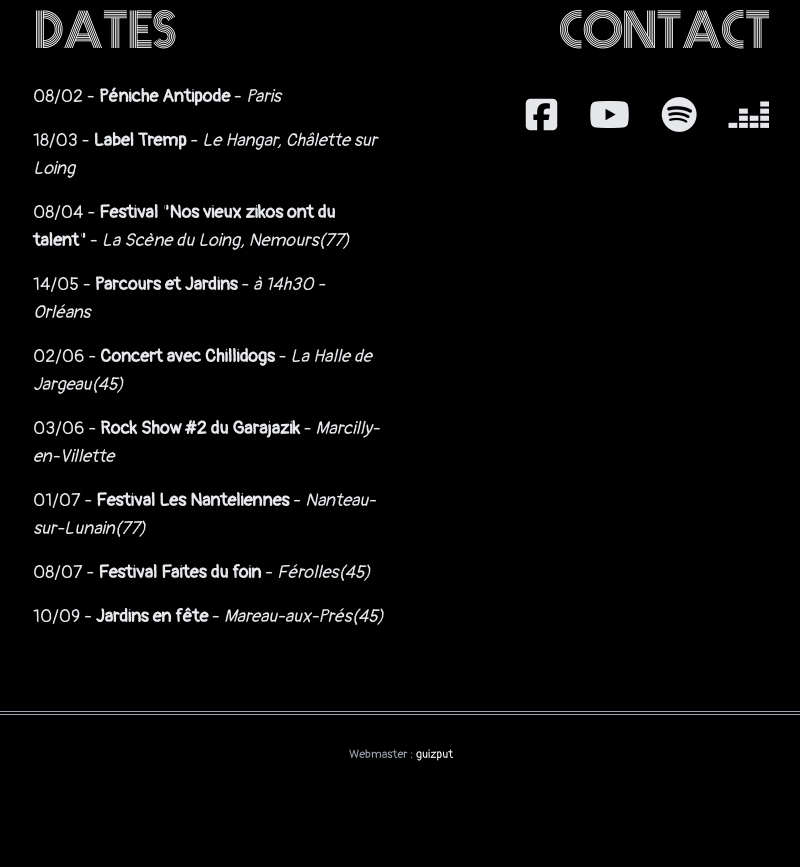
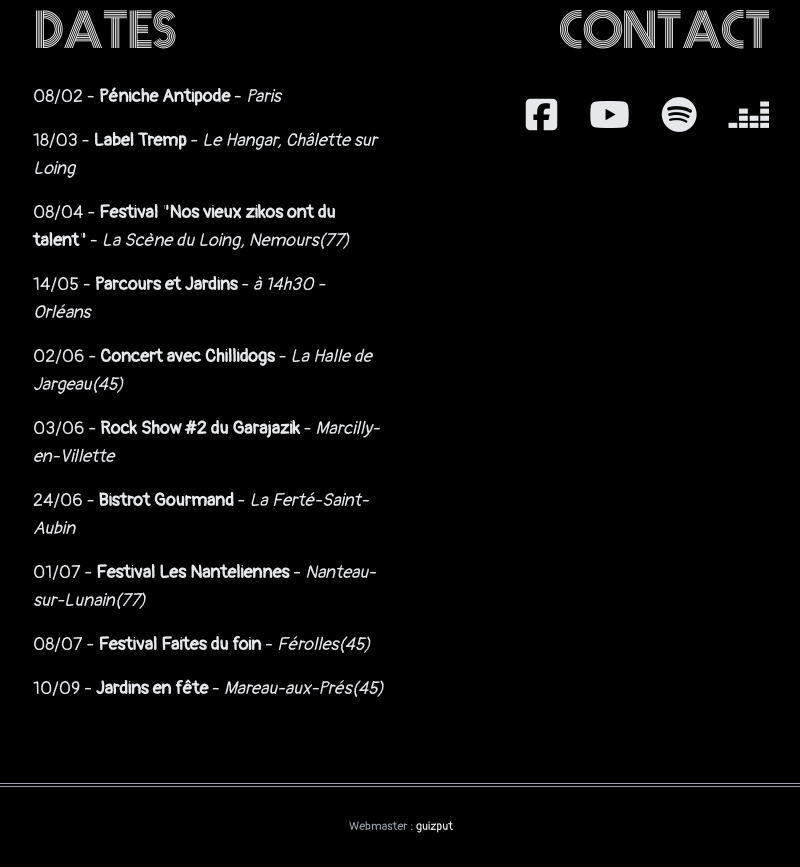
Before and after one commit to guizput/the-gig, a website built with Parcel: page index.html in a window 1280 px wide. Shown: the part 2117-2984 px from the top of the page, without its empty margins (239-1039 px from the left). Before the commit the page ends 2912 px from the top, so only its background shows below. Built offline with nearby package versions, Linux system fonts and the light colour scheme.

Commit message:
[date]: ajoute bistrot gourmand

```diff
--- a/index.html
+++ b/index.html
@@ -224,6 +224,13 @@
             - <em>Marcilly-en-Villette</em>
           </li>
           <li class="mb-4">
+            24/06 -
+            <b
+              ><a href="https://au-bistrot-gourmand.fr/">Bistrot Gourmand</a></b
+            >
+            - <em>La Ferté-Saint-Aubin</em>
+          </li>
+          <li class="mb-4">
             01/07 -
             <b
               >Festival
```
